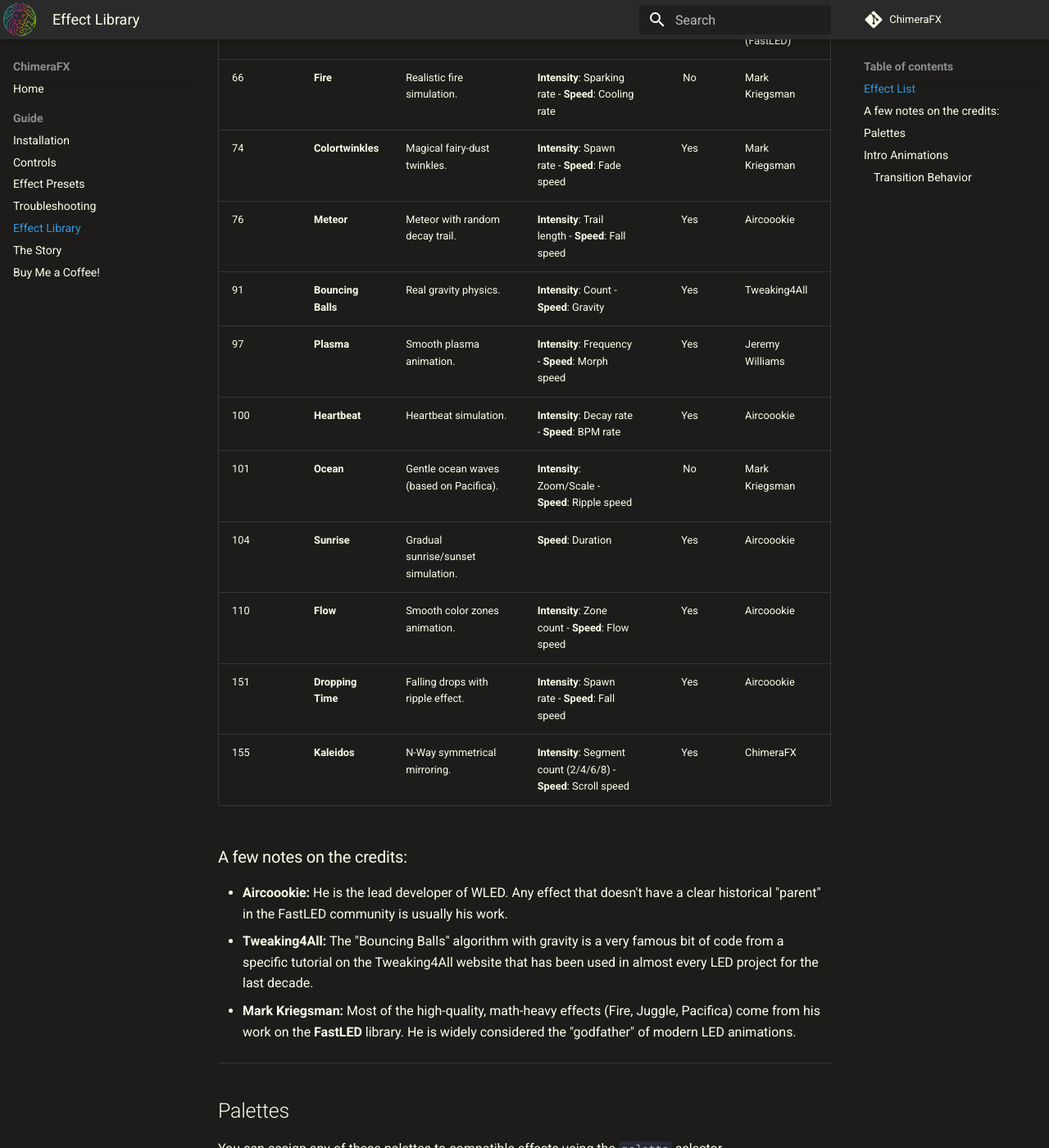
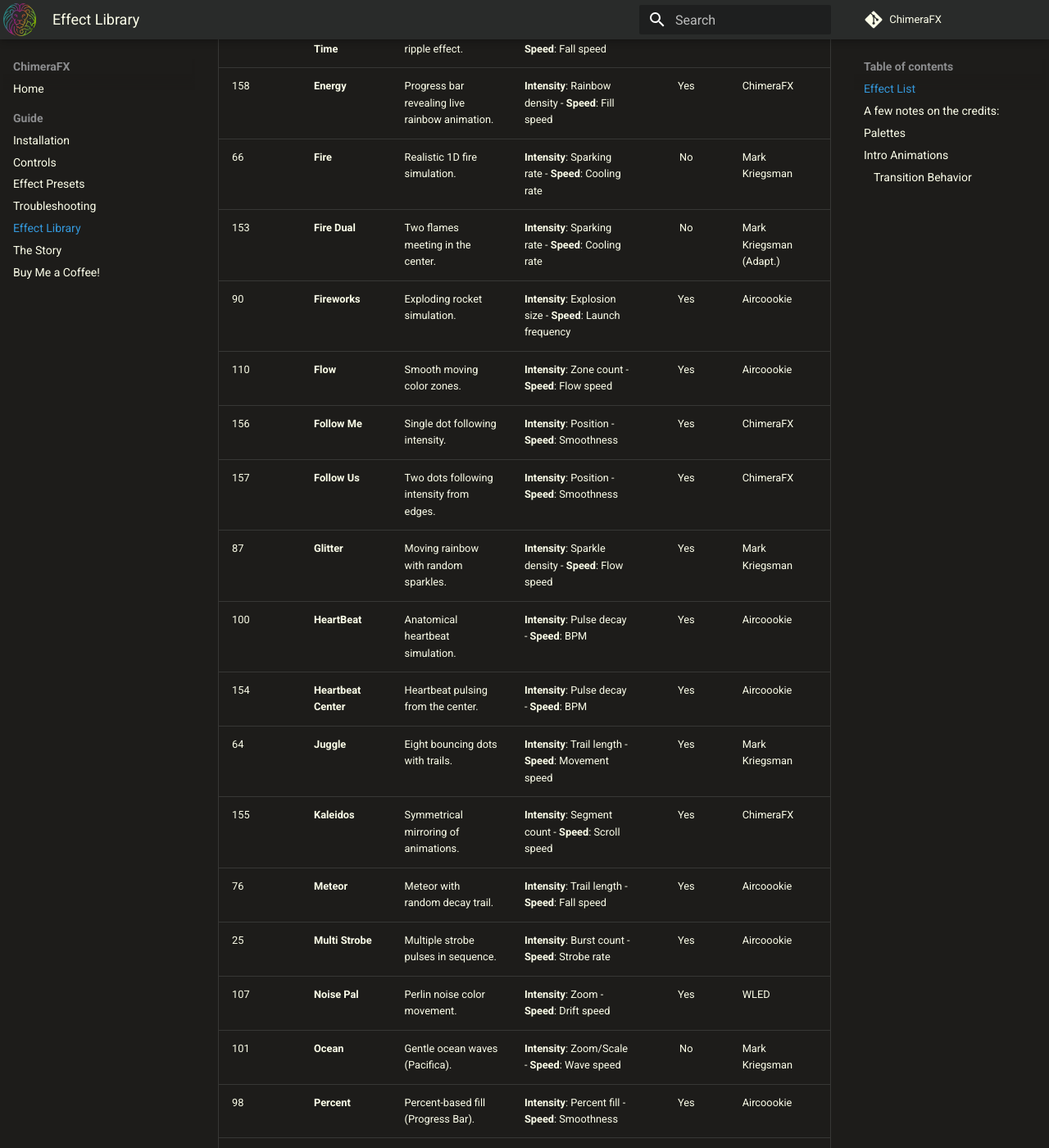
Before and after one commit to effelle/ChimeraFX, an MkDocs documentation site: the page built from docs/Effects-Library.md, in a window 1280 px wide and 1400 px high, scrolled down 1396 px. Shown: the whole window at 82% size. Built offline with MkDocs 1.6.1 and Material for MkDocs 9.7.7, drawn with Linux system fonts in a browser that asks for light colours; comment, search, counter and statistics services are not loaded; some of the changed text lies outside the part shown.

Commit message:
docs: synchronization of Effects-Library with 52 effects

```diff
--- a/docs/Effects-Library.md
+++ b/docs/Effects-Library.md
@@ -6,37 +6,68 @@
 
 ### Effect List
 
+The following effects are currently available in ChimeraFX. They are optimized for ESP32 and ESP8266 performance.
+
 | ID | Name | Description | Controls | Palette support | Author |
 |:---|:---|:---|:---|:---:|:---|
-| 0 | **Static** | Solid color with palette and intro support. | **Palette**: Gradient/Solid | Yes | Aircoookie |
+| 38 | **Aurora** | Northern lights animation with drifting waves. | **Intensity**: Wave width - **Speed**: Drift speed | Yes | Aircoookie |
+| 1 | **Blink** | Simple on/off blinking. | **Speed**: Blink rate | Yes | Aircoookie |
+| 26 | **Blink Rainbow** | Blinking with color cycling. | **Speed**: Blink rate - **Intensity**: Color speed | Yes | Aircoookie |
+| 91 | **Bouncing Balls** | Real gravity physics with multiple balls. | **Intensity**: Count - **Speed**: Gravity | Yes | Tweaking4All |
+| 68 | **Bpm** | Pulsing color cycle synced to BPM. | **Intensity**: Beat width - **Speed**: BPM | Yes | Mark Kriegsman |
 | 2 | **Breathe** | Apple-style standby breathing LED. | **Speed**: Breathe rate | Yes | Aircoookie |
-| 3 | **Wipe** | Primary/Secondary color wipe. | **Speed**: Wipe speed | Yes | Aircoookie |
+| 28 | **Chase** | Moving dot with fading trail. | **Intensity**: Trail length - **Speed**: Chase speed | Yes | Aircoookie |
+| 54 | **Chase tri** | Three-color chase animation. | **Intensity**: Spacing - **Speed**: Chase speed | Yes | Aircoookie |
+| 8 | **Colorloop** | Solid color cycling through palette. | **Intensity**: Saturation - **Speed**: Cycle speed | Yes | Harm Aldick |
+| 74 | **Colortwinkle** | Magical fairy-dust twinkles. | **Intensity**: Spawn rate - **Speed**: Fade speed | Yes | Mark Kriegsman |
+| 63 | **Colorwaves** | Rainbow flag with breathing motion. | **Intensity**: Saturation - **Speed**: Wave speed | Yes | WLED (Pride 2015) |
+| 18 | **Dissolve** | Sequential random pixel fill and clear. | **Intensity**: Change rate - **Speed**: Hold time | Yes | Aircoookie |
+| 96 | **Drip** | Falling water drop physics. | **Intensity**: Drop size - **Speed**: Gravity | Yes | Aircoookie |
+| 151 | **Dropping Time**| Falling drops with ripple effect. | **Intensity**: Spawn rate - **Speed**: Fall speed | Yes | Aircoookie |
+| 158 | **Energy** | Progress bar revealing live rainbow animation. | **Intensity**: Rainbow density - **Speed**: Fill speed | Yes | ChimeraFX |
+| 66 | **Fire** | Realistic 1D fire simulation. | **Intensity**: Sparking rate - **Speed**: Cooling rate | No | Mark Kriegsman |
+| 153 | **Fire Dual** | Two flames meeting in the center. | **Intensity**: Sparking rate - **Speed**: Cooling rate | No | Mark Kriegsman (Adapt.) |
+| 90 | **Fireworks** | Exploding rocket simulation. | **Intensity**: Explosion size - **Speed**: Launch frequency | Yes | Aircoookie |
+| 110 | **Flow** | Smooth moving color zones. | **Intensity**: Zone count - **Speed**: Flow speed | Yes | Aircoookie |
+| 156 | **Follow Me** | Single dot following intensity. | **Intensity**: Position - **Speed**: Smoothness | Yes | ChimeraFX |
+| 157 | **Follow Us** | Two dots following intensity from edges. | **Intensity**: Position - **Speed**: Smoothness | Yes | ChimeraFX |
+| 87 | **Glitter** | Moving rainbow with random sparkles. | **Intensity**: Sparkle density - **Speed**: Flow speed | Yes | Mark Kriegsman |
+| 100 | **HeartBeat** | Anatomical heartbeat simulation. | **Intensity**: Pulse decay - **Speed**: BPM | Yes | Aircoookie |
+| 154 | **Heartbeat Center**| Heartbeat pulsing from the center. | **Intensity**: Pulse decay - **Speed**: BPM | Yes | Aircoookie |
+| 64 | **Juggle** | Eight bouncing dots with trails. | **Intensity**: Trail length - **Speed**: Movement speed | Yes | Mark Kriegsman |
+| 155 | **Kaleidos** | Symmetrical mirroring of animations. | **Intensity**: Segment count - **Speed**: Scroll speed | Yes | ChimeraFX |
+| 76 | **Meteor** | Meteor with random decay trail. | **Intensity**: Trail length - **Speed**: Fall speed | Yes | Aircoookie |
+| 25 | **Multi Strobe** | Multiple strobe pulses in sequence. | **Intensity**: Burst count - **Speed**: Strobe rate | Yes | Aircoookie |
+| 107 | **Noise Pal** | Perlin noise color movement. | **Intensity**: Zoom - **Speed**: Drift speed | Yes | WLED |
+| 101 | **Ocean** | Gentle ocean waves (Pacifica). | **Intensity**: Zoom/Scale - **Speed**: Wave speed | No | Mark Kriegsman |
+| 98 | **Percent** | Percent-based fill (Progress Bar). | **Intensity**: Percent fill - **Speed**: Smoothness | Yes | Aircoookie |
+| 152 | **Percent Center**| Percent-based fill from the center. | **Intensity**: Percent fill - **Speed**: Smoothness | Yes | Aircoookie |
+| 105 | **Phased** | Sine wave interference pattern. | **Intensity**: Cutoff - **Speed**: Phase speed | Yes | Andrew Tuline |
+| 97 | **Plasma** | Multi-layer Perlin noise plasma. | **Intensity**: Frequency - **Speed**: Morph speed | Yes | Jeremy Williams |
+| 95 | **Popcorn** | Bouncing particles simulation. | **Intensity**: Particle count - **Speed**: Bounciness | Yes | Aircoookie |
+| 9 | **Rainbow** | Moving per-pixel rainbow. | **Intensity**: Zoom/Density - **Speed**: Flow speed | Yes | Harm Aldick |
+| 79 | **Ripple** | Expanding ripple waves. | **Intensity**: Wave strength - **Speed**: Propagation | Yes | Aircoookie |
+| 52 | **Running Dual** | Two running light trails from center. | **Intensity**: Spacing - **Speed**: Run speed | Yes | Aircoookie |
+| 15 | **Running lights**| Moving light trails with subtle decay. | **Intensity**: Trail spacing - **Speed**: Run speed | Yes | Aircoookie |
+| 16 | **Saw** | Sawtooth wave color movement. | **Intensity**: Wave count - **Speed**: Speed | Yes | Aircoookie |
+| 40 | **Scanner** | Larson Scanner (Cylon eye). | **Intensity**: Trail length - **Speed**: Scan speed | Yes | Aircoookie |
+| 60 | **Scanner Dual** | Two scanners meeting in the center. | **Intensity**: Trail length - **Speed**: Scan speed | Yes | Aircoookie |
+| 20 | **Sparkle** | Randomly flashing pixels. | **Intensity**: Sparkle density - **Speed**: Cycle speed | Yes | Aircoookie |
+| 22 | **Sparkle +** | Intense high-frequency sparkles. | **Intensity**: Density - **Speed**: Flash rate | Yes | Aircoookie |
+| 21 | **Sparkle Dark** | Random pixels turning off briefly. | **Intensity**: Density - **Speed**: Blink rate | Yes | Aircoookie |
+| 0 | **Static** | Solid color or stationary palette. | **Palette**: Gradient/Solid | Yes | Aircoookie |
+| 23 | **Strobe** | Rapid full-strip flashing. | **Speed**: Strobe rate | Yes | Aircoookie |
+| 24 | **Strobe Rainbow**| Strobe flashing with color cycle. | **Speed**: Strobe rate - **Intensity**: Color speed | Yes | Aircoookie |
+| 104 | **Sunrise** | Gradual brightness and color increase. | **Speed**: Duration | Yes | Aircoookie |
 | 6 | **Sweep** | Ping-pong wipe animation. | **Speed**: Sweep speed | Yes | Aircoookie |
-| 8 | **Colorloop** | Solid color cycling through palette. | **Intensity**: Saturation - **Speed**: Cycle speed | Yes | Harm Aldick |
-| 9 | **Rainbow** | Per-pixel rainbow with density control. | **Intensity**: Zoom/Density - **Speed**: Flow speed | Yes | Harm Aldick |
-| 18 | **Dissolve** | Random pixel color transitions. | **Speed**: Dissolve rate | Yes | Aircoookie |
-| 38 | **Aurora** | Northern lights animation. | **Intensity**: Wave width - **Speed**: Drift speed | Yes | Aircoookie |
-| 40 | **Scanner** | Single dot moving back and forth. | **Intensity**: Trail length - **Speed**: Scan speed | Yes | Aircoookie |
-| 53 | **Fire Dual** | Two flames meeting in the center. | **Intensity**: Sparking rate - **Speed**: Cooling rate | No | Mark Kriegsman (Adapt.) |
-| 60 | **Scanner Dual** | Two dots meeting in the center. | **Intensity**: Trail length - **Speed**: Scan speed | Yes | Aircoookie |
-| 63 | **Colorwaves** | Rainbow flag with breathing motion. | **Intensity**: Saturation - **Speed**: Wave speed | Yes | WLED (Pride 2015) |
-| 64 | **Juggle** | Eight bouncing dots with trails. | **Intensity**: Trail - **Speed**: Speed | Yes | Mark Kriegsman (FastLED) |
-| 66 | **Fire** | Realistic fire simulation. | **Intensity**: Sparking rate - **Speed**: Cooling rate | No | Mark Kriegsman |
-| 74 | **Colortwinkles** | Magical fairy-dust twinkles. | **Intensity**: Spawn rate - **Speed**: Fade speed | Yes | Mark Kriegsman |
-| 76 | **Meteor** | Meteor with random decay trail. | **Intensity**: Trail length - **Speed**: Fall speed | Yes | Aircoookie |
-| 91 | **Bouncing Balls**| Real gravity physics. | **Intensity**: Count - **Speed**: Gravity | Yes | Tweaking4All |
-| 97 | **Plasma** | Smooth plasma animation. | **Intensity**: Frequency - **Speed**: Morph speed | Yes | Jeremy Williams |
-| 100 | **Heartbeat** | Heartbeat simulation. | **Intensity**: Decay rate - **Speed**: BPM rate | Yes | Aircoookie |
-| 101 | **Ocean** | Gentle ocean waves (based on Pacifica). | **Intensity**: Zoom/Scale - **Speed**: Ripple speed | No | Mark Kriegsman |
-| 104 | **Sunrise** | Gradual sunrise/sunset simulation. | **Speed**: Duration | Yes | Aircoookie |
-| 110 | **Flow** | Smooth color zones animation. | **Intensity**: Zone count - **Speed**: Flow speed | Yes | Aircoookie |
-| 151 | **Dropping Time** | Falling drops with ripple effect. | **Intensity**: Spawn rate - **Speed**: Fall speed | Yes | Aircoookie |
-| 155 | **Kaleidos** | N-Way symmetrical mirroring. | **Intensity**: Segment count (2/4/6/8) - **Speed**: Scroll speed | Yes | ChimeraFX |
+| 3 | **Wipe** | Linear color wipe from start to end. | **Speed**: Wipe speed | Yes | Aircoookie |
+| 4 | **Wipe Random** | Linear wipe with random color changes. | **Speed**: Wipe speed | Yes | Aircoookie |
 
 ### A few notes on the credits:
-*   **Aircoookie:** He is the lead developer of WLED. Any effect that doesn't have a clear historical "parent" in the FastLED community is usually his work.
-*   **Tweaking4All:** The "Bouncing Balls" algorithm with gravity is a very famous bit of code from a specific tutorial on the Tweaking4All website that has been used in almost every LED project for the last decade.
-*   **Mark Kriegsman:** Most of the high-quality, math-heavy effects (Fire, Juggle, Pacifica) come from his work on the **FastLED** library. He is widely considered the "godfather" of modern LED animations.
+*   **Aircoookie:** Lead developer of WLED. Most core effect logic is derived from his work.
+*   **Mark Kriegsman:** Godfather of high-quality LED math. Responsible for Fire, Juggle, and many FastLED classics.
+*   **Tweaking4All:** Creator of the iconic Bouncing Balls physics logic.
+*   **ChimeraFX:** Custom high-performance effects developed specifically for this package.
 
 ---
 
```
Also changed, not shown: other parts of docs/Effects-Library.md (+1 -0 lines).
